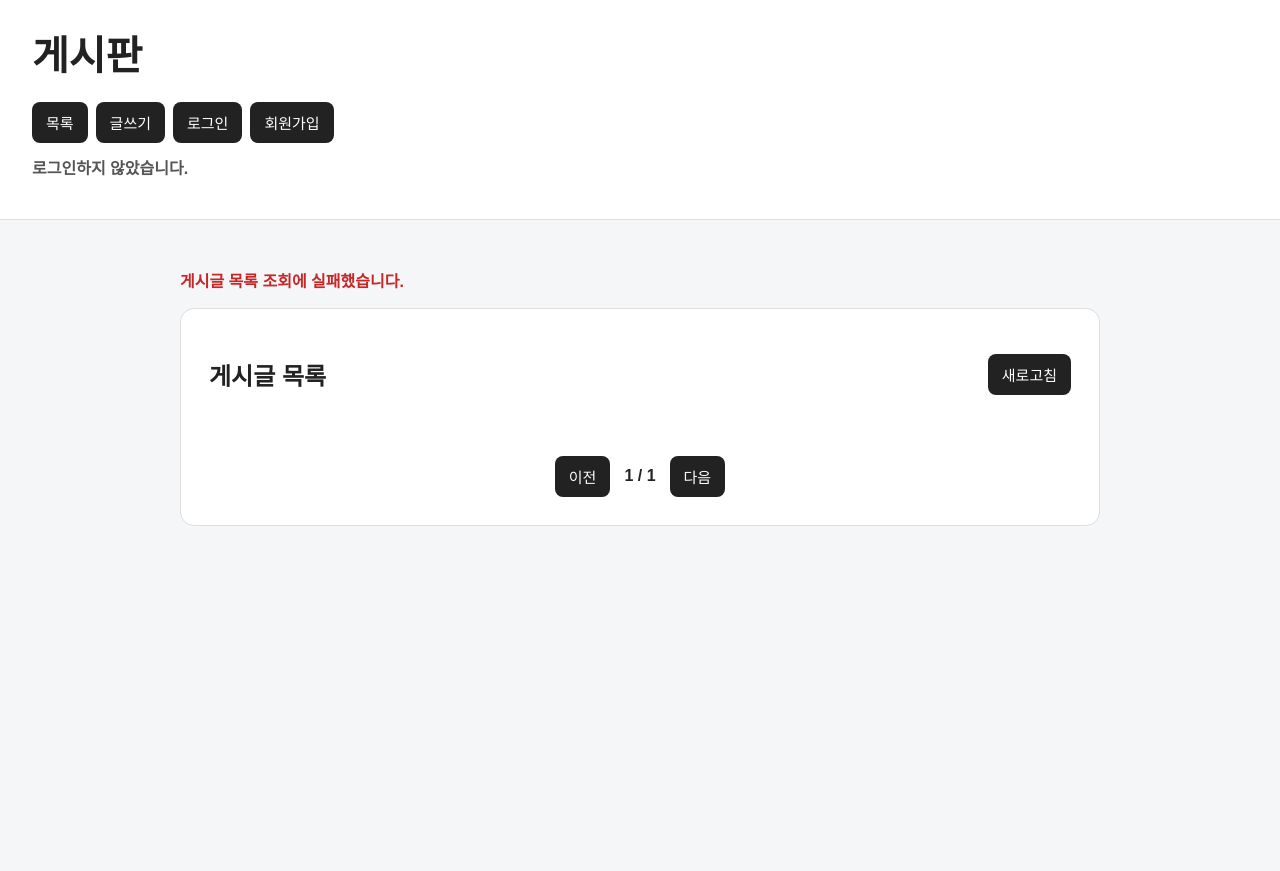
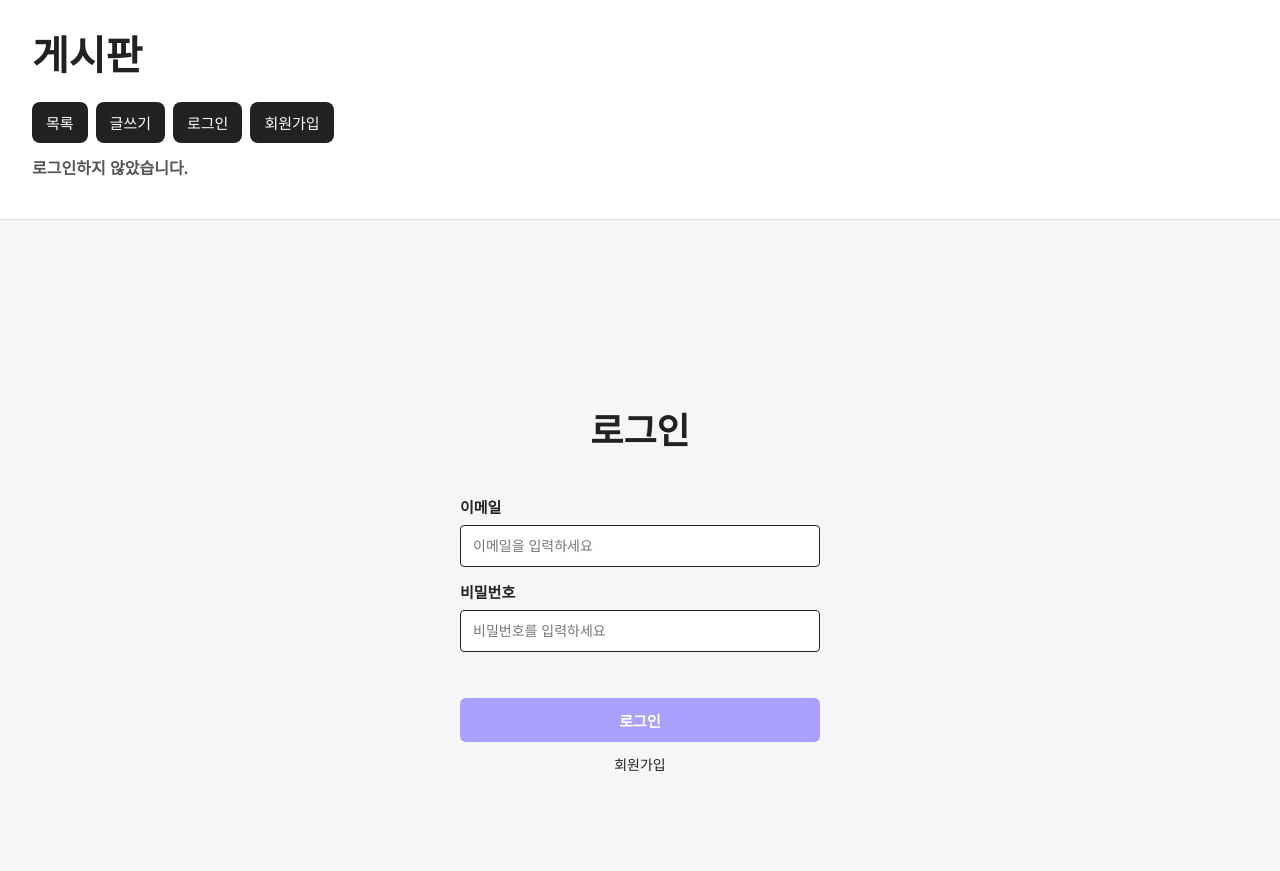
Before and after one commit to 100-hours-a-week/KTB4_Jay_Week7_vanilla-js-frontend, a plain HTML site: page index.html in a window 1280 px wide. Before the commit the page ends 800 px from the top, so only its background shows below. Drawn offline with Linux system fonts and the light colour scheme; no server answers.

Commit message:
all done

```diff
--- a/index.html
+++ b/index.html
@@ -37,20 +37,22 @@
   <main class="container">
     <p id="global-message" class="message"></p>
 
-    <section id="login-section" class="section hidden">
-      <h2>로그인</h2>
+    <section id="login-section" class="login-section">
+  <h2 class="login-title">로그인</h2>
 
-      <label for="login-email-input">이메일</label>
-      <input id="login-email-input" type="email" placeholder="이메일" />
+  <div class="login-card">
+    <label for="login-email-input">이메일</label>
+    <input id="login-email-input" type="email" placeholder="이메일을 입력하세요" />
 
-      <label for="login-password-input">비밀번호</label>
-      <input id="login-password-input" type="password" placeholder="비밀번호" />
+    <label for="login-password-input">비밀번호</label>
+    <input id="login-password-input" type="password" placeholder="비밀번호를 입력하세요" />
 
-      <div class="button-row">
-        <button id="login-button">로그인</button>
-        <button id="cancel-login-button">취소</button>
-      </div>
-    </section>
+    <p id="login-helper-text" class="helper-text"></p>
+
+    <button id="login-button" class="login-submit-button">로그인</button>
+    <button id="go-signup-button" class="text-button">회원가입</button>
+  </div>
+</section>
 
     <section id="signup-section" class="section hidden">
       <h2>회원가입</h2>
@@ -136,7 +138,7 @@
       </div>
     </section>
 
-    <section id="post-list-section" class="section">
+    <section id="post-list-section" class="section hidden">
       <div class="section-header">
         <h2>게시글 목록</h2>
         <button id="refresh-posts-button">새로고침</button>
--- a/js/auth.js
+++ b/js/auth.js
@@ -167,11 +167,18 @@ function resetSignupProfileImage() {
 
 // 로그인 함수
 async function login() {
+  loginHelperText.textContent = "";
   const email = loginEmailInput.value;
   const password = loginPasswordInput.value;
 
-  if (email.trim() === "" || password.trim() === "") {
-    showMessage("이메일과 비밀번호를 입력하세요.", "error");
+  if (email.trim() === "") {
+    loginHelperText.textContent = "* 이메일을 입력해주세요.";
+    loginButton.disabled = true;
+    return;
+  }
+  if (password.trim() === "") {
+    loginHelperText.textContent = "* 비밀번호를 입력해주세요.";
+    loginButton.disabled = true;
     return;
   }
 
@@ -211,8 +218,29 @@ async function login() {
     showMessage("로그인했습니다.", "success");
     loadPosts(0);
   } catch (error) {
-    showMessage(error.message, "error");
+    loginHelperText.textContent = "* 이메일 또는 비밀번호를 확인해주세요.";
   }
+}
+
+function validateLoginInputs() {
+  const email = loginEmailInput.value.trim();
+  const password = loginPasswordInput.value.trim();
+
+  if (email === "") {
+    loginHelperText.textContent = "* 이메일을 입력해주세요.";
+    loginButton.disabled = true;
+    return false;
+  }
+
+  if (password === "") {
+    loginHelperText.textContent = "* 비밀번호를 입력해주세요.";
+    loginButton.disabled = true;
+    return false;
+  }
+
+  loginHelperText.textContent = "";
+  loginButton.disabled = false;
+  return true;
 }
 
 // 로그아웃 함수
--- a/js/dom.js
+++ b/js/dom.js
@@ -15,7 +15,6 @@ const postEditSection = document.querySelector("#post-edit-section");
 const showListButton = document.querySelector("#show-list-button");
 const showCreateButton = document.querySelector("#show-create-button");
 const showLoginButton = document.querySelector("#show-login-button");
-const showSignupButton = document.querySelector("#show-signup-button");
 const profileMenu = document.querySelector("#profile-menu");
 const profileToggleButton = document.querySelector("#profile-toggle-button");
 const profileToggleImage = document.querySelector("#profile-toggle-image");
@@ -27,6 +26,7 @@ const deleteUserButton = document.querySelector("#delete-user-button");
 const logoutButton = document.querySelector("#logout-button");
 
 const loginStatusText = document.querySelector("#login-status-text");
+const loginHelperText = document.querySelector("#login-helper-text");
 
 const signupEmailInput = document.querySelector("#signup-email-input");
 const signupPasswordInput = document.querySelector("#signup-password-input");
@@ -46,7 +46,6 @@ const cancelSignupButton = document.querySelector("#cancel-signup-button");
 const loginEmailInput = document.querySelector("#login-email-input");
 const loginPasswordInput = document.querySelector("#login-password-input");
 const loginButton = document.querySelector("#login-button");
-const cancelLoginButton = document.querySelector("#cancel-login-button");
 
 const profileViewImage = document.querySelector("#profile-view-image");
 const profileViewUserId = document.querySelector("#profile-view-user-id");
@@ -62,6 +61,7 @@ const profilePasswordCheckError = document.querySelector("#profile-password-chec
 const updateProfileButton = document.querySelector("#update-profile-button");
 const updatePasswordButton = document.querySelector("#update-password-button");
 const cancelProfileEditButton = document.querySelector("#cancel-profile-edit-button");
+const goSignupButton = document.querySelector("#go-signup-button");
 
 const refreshPostsButton = document.querySelector("#refresh-posts-button");
 const postList = document.querySelector("#post-list");
--- a/js/events.js
+++ b/js/events.js
@@ -3,10 +3,12 @@ showLoginButton.addEventListener("click", function () {
   showSection("login");
   showMessage("로그인 화면입니다.", "success");
 });
+loginEmailInput.addEventListener("input", function () {
+  validateLoginInputs();
+});
 
-showSignupButton.addEventListener("click", function () {
-  showSection("signup");
-  showMessage("회원가입 화면입니다.", "success");
+loginPasswordInput.addEventListener("input", function () {
+  validateLoginInputs();
 });
 
 // 오른쪽 위 프로필 동그라미를 누르면 메뉴가 열리고 닫히게 하는 이벤트
@@ -89,13 +91,15 @@ cancelSignupButton.addEventListener("click", function () {
   showSection("list");
 });
 
-cancelLoginButton.addEventListener("click", function () {
-  showSection("list");
-});
-
 profileImageInput.addEventListener("change", function () {
   readProfileImage(profileImageInput.files[0]);
 });
+
+if (goSignupButton !== null) {
+  goSignupButton.addEventListener("click", function () {
+    showSection("signup");
+  });
+}
 
 // 회원정보 수정 완료 버튼 이벤트
 updateProfileButton.addEventListener("click", function () {
@@ -201,4 +205,6 @@ renderLoginStatus();
 if (currentUserId !== null) {
   loadCurrentUser(false, null);
 }
-loadPosts(0);
+renderLoginStatus();
+validateLoginInputs();
+showSection("login");
--- a/style.css
+++ b/style.css
@@ -104,9 +104,7 @@ body {
   margin-bottom: 24px;
 }
 
-.hidden {
-  display: none;
-}
+
 
 .section-header {
   display: flex;
@@ -418,3 +416,79 @@ textarea {
 button.secondary {
   background-color: #555;
 }
+
+/* 로그인 화면 */
+.login-section {
+  width: 100%;
+  min-height: 70vh;
+  display: flex;
+  flex-direction: column;
+  align-items: center;
+  justify-content: center;
+}
+
+.login-title {
+  margin: 0 0 28px 0;
+  font-size: 36px;
+  font-weight: 700;
+  text-align: center;
+}
+
+.login-card {
+  width: 100%;
+  max-width: 360px;
+}
+
+.login-card label {
+  display: block;
+  margin: 14px 0 8px 0;
+  font-size: 15px;
+  font-weight: 700;
+}
+
+.login-card input {
+  width: 100%;
+  height: 42px;
+  margin: 0;
+  padding: 0 12px;
+  border: 1px solid #222;
+  border-radius: 4px;
+  font-size: 14px;
+  background-color: white;
+}
+
+.helper-text {
+  min-height: 20px;
+  margin: 8px 0 18px 0;
+  font-size: 13px;
+  color: #ff3b30;
+}
+
+.login-submit-button {
+  width: 100%;
+  height: 44px;
+  border-radius: 6px;
+  background-color: #aca0ff;
+  color: white;
+  font-weight: 700;
+}
+
+.text-button {
+  display: block;
+  margin: 12px auto 0 auto;
+  padding: 0;
+  background: none;
+  color: #222;
+  font-size: 14px;
+  border: none;
+  cursor: pointer;
+}
+
+.text-button:hover {
+  text-decoration: underline;
+  opacity: 1;
+}
+
+.hidden {
+  display: none;
+}
```
